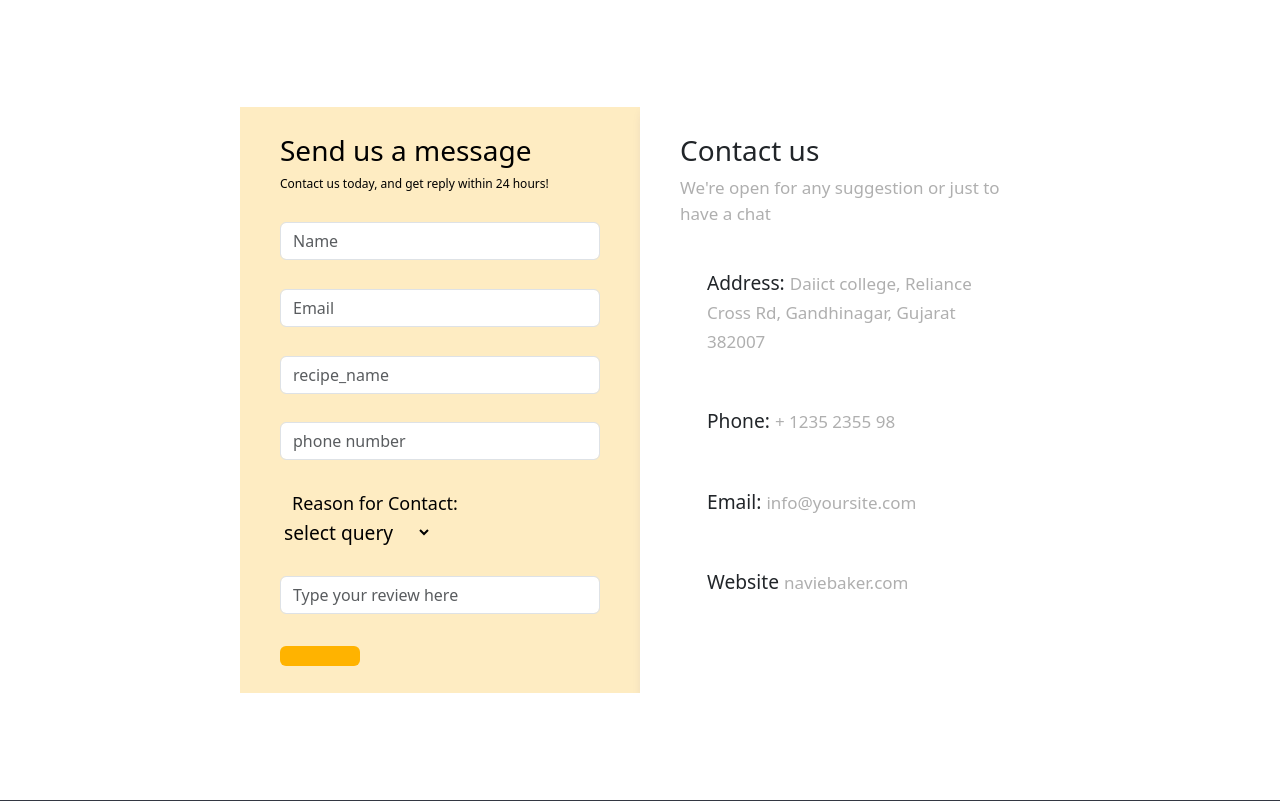
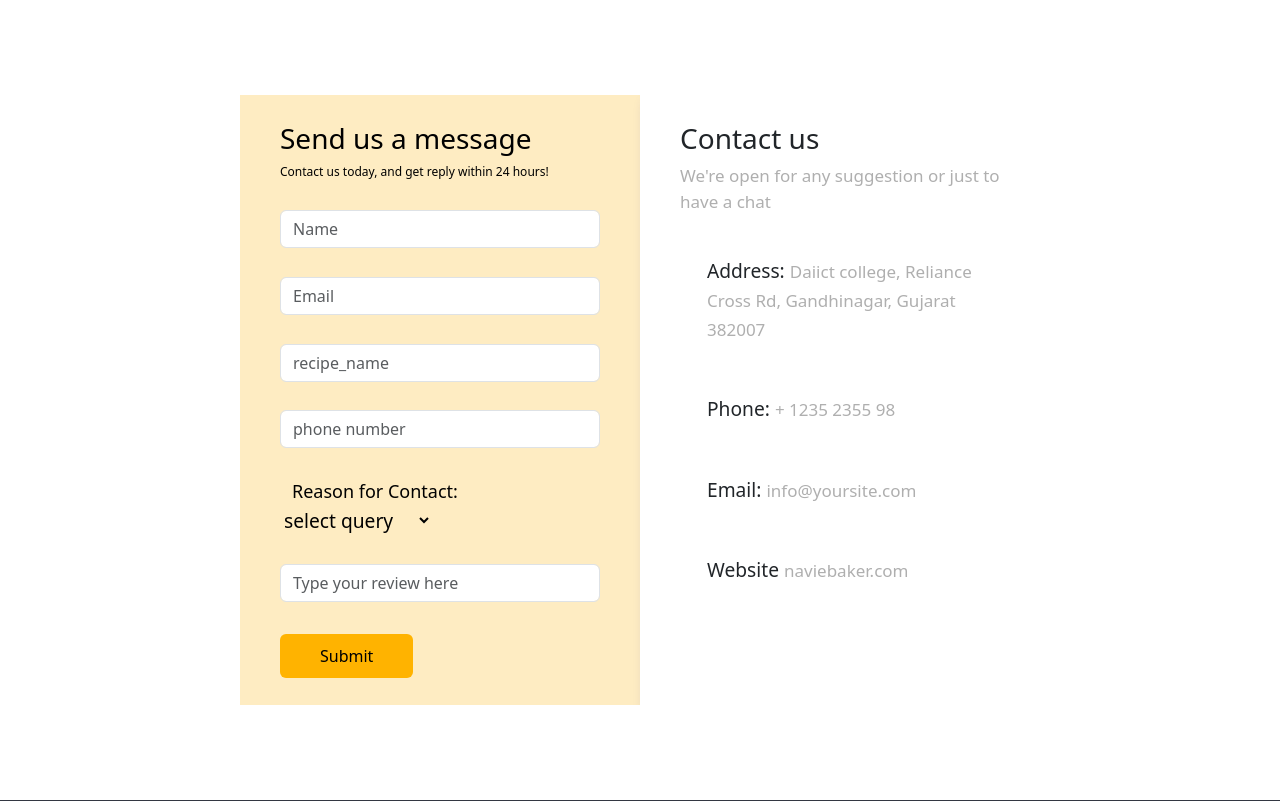
Before and after one commit to Rohan-231/Naivebakers, a Django app: page /contact in a window 1280 px wide. Shown: the part 64-865 px from the top of the page. Run offline with Django 4.2, Linux system fonts and the light colour scheme; a user stored in the database is signed in; some libraries are stand-ins or nearby versions.

Commit message:
Update contact.html

```diff
--- a/templates/contact.html
+++ b/templates/contact.html
@@ -220,7 +220,7 @@
                             placeholder="Type your review here"></textarea>
                     </div>
 
-                    <button type="submit" name="submit" id="submit" class="submit">
+                    <input type="submit" name="submit" id="submit" class="submit">
                 </form>
             </div>
 
```
